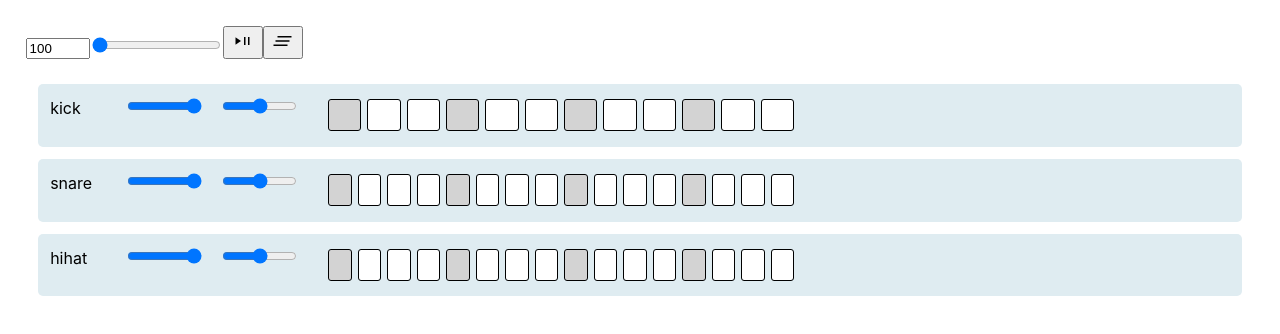
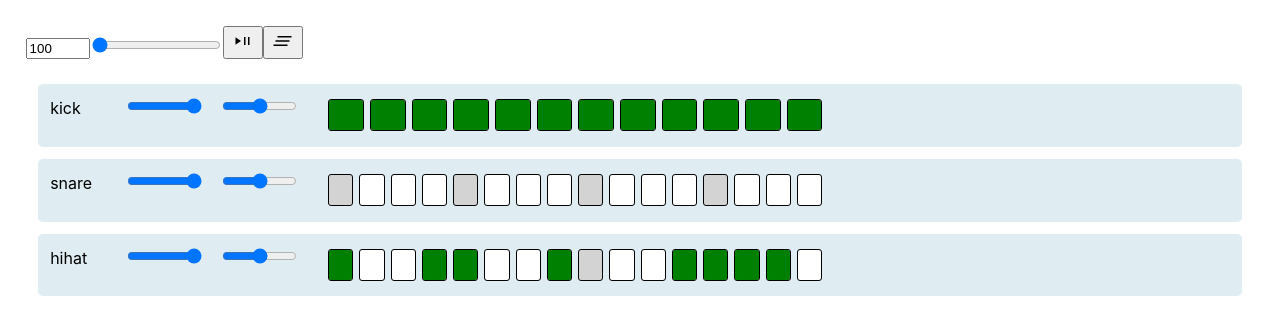
Before and after one commit to ngentili/step-sequencer-react, a React (Create React App) app: page / in a window 1280 px wide. Shown: the top 334 px of the page. Built offline with nearby package versions, Linux system fonts and the light colour scheme; no server answers.

Commit message:
sequencer step track and loop fix

```diff
--- a/src/App.tsx
+++ b/src/App.tsx
@@ -1,9 +1,12 @@
-import React, { useState } from 'react';
+import React, { useEffect, useRef, useState } from 'react';
 import 'sass';
 import './App.scss';
 import Toolbar from './components/Toolbar';
 import Sequencer from './components/Sequencer';
 import { StepTrack } from './models/SequencerTrack';
+import { AudioScheduler } from './services/AudioScheduler';
+
+const audioScheduler = new AudioScheduler()
 
 const DEFAULT_BPM = 100
 const DEFAULT_SWING = 0
@@ -25,27 +28,54 @@ const initialState: AppState = {
       pan: 0,
       volume: 100,
       samplePath: '/audio/kick.mp3',
-      stepCount: 12,
+      steps: new Array<boolean>(12).fill(true),
     },
     {
       name: 'snare',
       pan: 0,
       volume: 100,
       samplePath: '/audio/snare.mp3',
-      stepCount: 16,
+      steps: new Array<boolean>(16).fill(false),
     },
     {
       name: 'hihat',
       pan: 0,
       volume: 100,
       samplePath: '/audio/hihat.mp3',
-      stepCount: 16,
+      steps: [true, false, false, true, true, false, false, true, false, false, false, true, true, true, true, false],
     }
   ]
 }
 
 function App() {
   const [state, setState] = useState<AppState>(initialState)
+  const loadingAudio = useRef(false)
+
+  // load audio buffers
+  useEffect(() => {
+    if (!loadingAudio.current) {
+      let unloadedTracks = state.tracks.filter(t => !audioScheduler.sampleBuffers.has(t.name))
+
+      if (unloadedTracks.length > 0) {
+        loadingAudio.current = true
+
+        Promise
+          .all(unloadedTracks.map(track =>
+            audioScheduler.loadAudio(track.name, track.samplePath).then(() => console.log('loaded: ' + track.name)))
+          )
+          .catch(err => {
+            console.error(err)
+          })
+          .finally(() => {
+            loadingAudio.current = false
+          })
+      }
+    }
+  })
+
+  // schedule audio
+  if (state.playing) {
+  }
 
   return (
     <div>
@@ -65,6 +95,12 @@ function App() {
         swing={state.swing}
         playing={state.playing}
         tracks={state.tracks}
+        // output
+        stepClicked={(ti, si) => {
+          let newTracks = state.tracks
+          newTracks[ti].steps[si] = !newTracks[ti].steps[si]
+          setState({ ...state, tracks: newTracks })
+        }}
       ></Sequencer>
     </div >
   )
--- a/src/components/Sequencer.scss
+++ b/src/components/Sequencer.scss
@@ -30,9 +30,3 @@
     width: 75px;
     margin-left: 10px;
 }
-
-.track-step-container {
-    display: flex;
-    flex-direction: row;
-    width: 40%;
-}
--- a/src/components/Sequencer.tsx
+++ b/src/components/Sequencer.tsx
@@ -2,10 +2,7 @@ import React, { useState } from 'react';
 import 'sass';
 import './Sequencer.scss';
 import { StepTrack } from '../models/SequencerTrack';
-import Step from './Step';
-import { AudioScheduler } from '../services/AudioScheduler';
-
-const audioScheduler = AudioScheduler.instance
+import SequencerStepTrack from './SequencerStepTrack';
 
 interface SequencerProps {
     // input
@@ -13,6 +10,8 @@ interface SequencerProps {
     swing: number
     tracks: StepTrack[]
     playing: boolean
+    // output
+    stepClicked: (trackIndex: number, stepIndex: number) => void
 }
 interface SequencerState {
     bpm: number
@@ -26,17 +25,8 @@ function Sequencer(props: SequencerProps) {
         bpm: props.bpm,
         swing: props.swing,
         tracks: props.tracks,
-        loading: true,
+        loading: false,
     })
-
-    let unloadedTracks = state.tracks.filter(t => !audioScheduler.sampleBuffers.has(t.name))
-
-    Promise.all(unloadedTracks.map(track => audioScheduler.loadAudio(track.name, track.samplePath)))
-        .then(() => setState({ ...state, loading: false }))
-        .catch(err => {
-            console.error(err)
-            setState({ ...state, loading: false })
-        })
 
     function onTrackVolumeChange(value: number) {
         console.log(value)
@@ -52,8 +42,8 @@ function Sequencer(props: SequencerProps) {
 
     return (
         <div className='track-container'>
-            {state.tracks.map((track, i) => (
-                <div key={i} className='track'>
+            {state.tracks.map((track, ti) => (
+                <div key={ti} className='track'>
 
                     <div className='track-controls'>
                         <span className='track-label'>{track.name}</span>
@@ -66,18 +56,10 @@ function Sequencer(props: SequencerProps) {
                         </input>
                     </div>
 
-                    <div className='track-step-container'>
-                        {new Array(track.stepCount).fill(null).map((_, i) => {
-                            let interval = track.stepCount % 3 == 0 ? 3 : 4
-                            return (
-                                <Step
-                                    key={`${track.name}-${i}`}
-                                    primary={i % interval == 0}
-                                    enabled={false}
-                                ></Step>
-                            )
-                        })}
-                    </div>
+                    <SequencerStepTrack
+                        steps={track.steps}
+                        stepClicked={si => props.stepClicked(ti, si)}
+                    ></SequencerStepTrack>
                 </div>
             ))}
         </div>
--- a/src/components/Step.scss
+++ b/src/components/SequencerStepTrack.scss
@@ -1,3 +1,10 @@
+.track-step-container {
+    display: flex;
+    flex-direction: row;
+    width: 100%;
+    max-width: 500px;
+}
+
 .sequencer-step {
     margin: 4px;
     height: 30px;
--- /dev/null
+++ b/src/components/SequencerStepTrack.tsx
@@ -0,0 +1,37 @@
+import React, { useState } from 'react';
+import 'sass';
+import './SequencerStepTrack.scss';
+
+interface SequencerStepTrackProps {
+    // input
+    steps: boolean[]
+    // output
+    stepClicked: (index: number) => void
+}
+// interface SequencerStepTrackState { }
+
+function SequencerStepTrack(props: SequencerStepTrackProps) {
+    // const [state, setState] = useState<SequencerStepTrackState>({})
+
+    return (
+        <div className='track-step-container'>
+            {props.steps.map((enabled, i) => {
+                let interval = props.steps.length % 3 == 0 ? 3 : 4
+
+                let className = 'sequencer-step'
+                if (enabled) {
+                    className += ' enabled'
+                }
+                else if (i % interval == 0) {
+                    className += ' primary'
+                }
+
+                return (
+                    <div className={className} key={i} onClick={() => props.stepClicked(i)}></div>
+                )
+            })}
+        </div>
+    )
+}
+
+export default SequencerStepTrack
--- a/src/components/Step.tsx
+++ /dev/null
@@ -1,37 +0,0 @@
-import React, { useState } from 'react';
-import 'sass';
-import './Step.scss';
-
-interface StepProps {
-    enabled: boolean
-    primary: boolean
-}
-interface StepState {
-    enabled: boolean
-    primary: boolean
-}
-
-function Step(props: StepProps) {
-    const [state, setState] = useState<StepState>({
-        enabled: props.enabled,
-        primary: props.primary
-    })
-
-    function onClick() {
-        setState({ ...state, enabled: !state.enabled })
-    }
-
-    let className = 'sequencer-step'
-    if (state.enabled) {
-        className += ' enabled'
-    }
-    else if (state.primary) {
-        className += ' primary'
-    }
-
-    return (
-        <div className={className} onClick={e => onClick()}></div>
-    )
-}
-
-export default Step
--- a/src/models/SequencerTrack.ts
+++ b/src/models/SequencerTrack.ts
@@ -6,7 +6,7 @@ export interface Track {
 }
 
 export interface StepTrack extends Track {
-    stepCount: number
+    steps: boolean[]
 }
 
 export interface FreeTrack extends Track {
--- a/src/services/AudioScheduler.ts
+++ b/src/services/AudioScheduler.ts
@@ -1,11 +1,4 @@
 export class AudioScheduler {
-
-    // singleton
-    private static _instance = new AudioScheduler()
-
-    static get instance() {
-        return AudioScheduler._instance
-    }
 
     // logic
     audioContext = new AudioContext()
```
